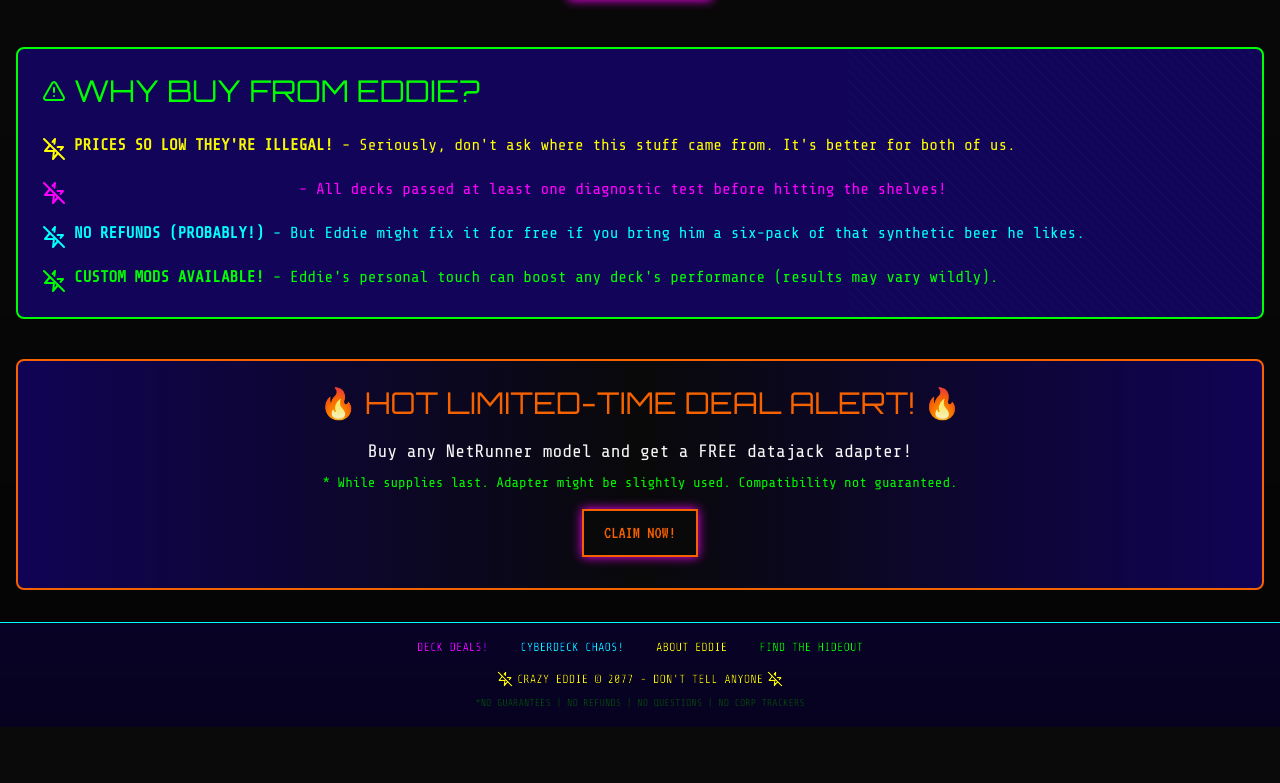
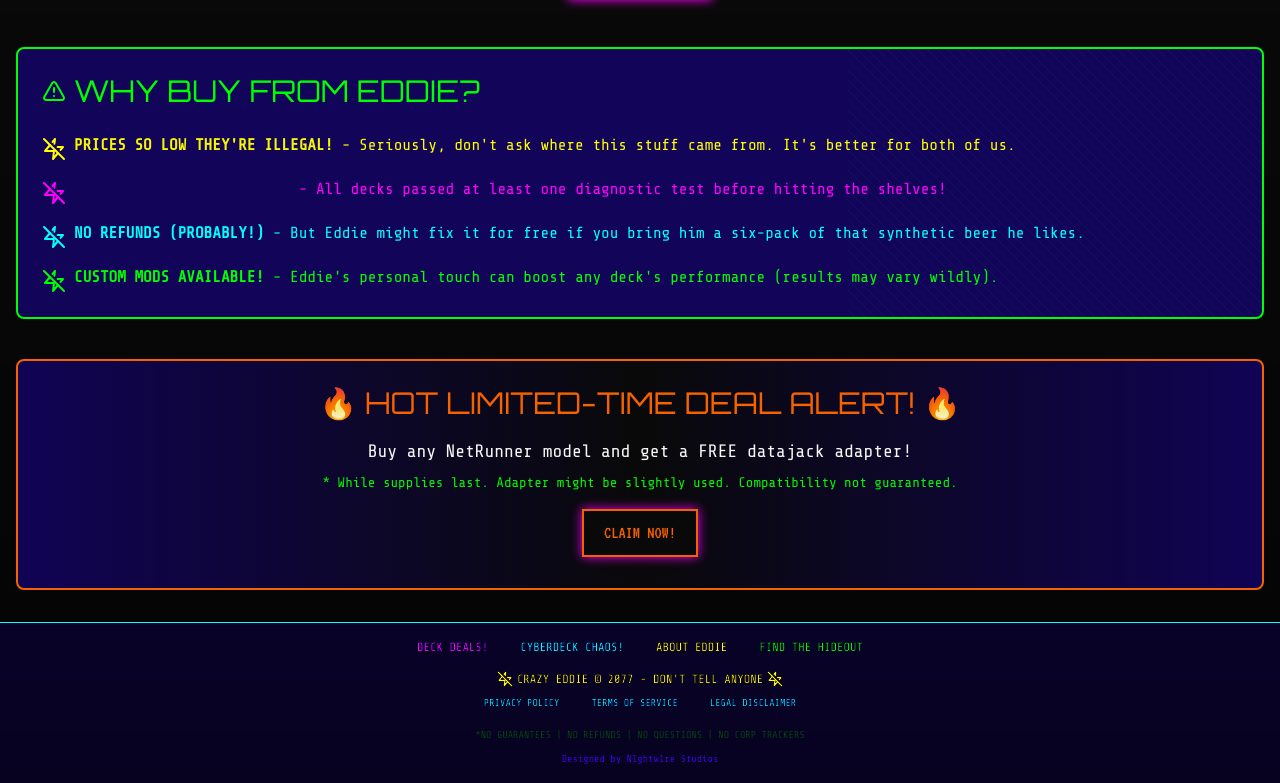
Before and after one commit to n1ghtw1re/crazy-eddies, a React (Vite) app: page / in a window 1280 px wide. Shown: the part 1464-2247 px from the top of the page. Before the commit the page ends 2191 px from the top, so only its background shows below. Built offline with nearby package versions, Linux system fonts and the light colour scheme.

Commit message:
edited footer

```diff
--- a/src/components/Footer.tsx
+++ b/src/components/Footer.tsx
@@ -14,7 +14,7 @@ export const Footer: React.FC = () => {
             <Link to="/find-the-hideout" className="text-cyber-green hover:text-cyber-pink transition-colors">FIND THE HIDEOUT</Link>
           </div>
 
-          <div className="flex justify-center items-center space-x-1 text-cyber-pink">
+          <div className="flex justify-center items-center space-x-1 text-cyber-pink mb-2">
             <ZapOff size={16} className="text-cyber-yellow" />
             <p className="text-cyber-yellow glitch-text animate-pulse">
               CRAZY EDDIE © 2077 - DON'T TELL ANYONE
@@ -22,9 +22,24 @@ export const Footer: React.FC = () => {
             <ZapOff size={16} className="text-cyber-yellow" />
           </div>
 
+          <div className="flex flex-col md:flex-row justify-center items-center space-y-2 md:space-y-0 md:space-x-8 mb-4 text-[10px]">
+            <Link to="/privacy" className="text-cyber-blue hover:text-cyber-green transition-colors">PRIVACY POLICY</Link>
+            <Link to="/terms" className="text-cyber-blue hover:text-cyber-green transition-colors">TERMS OF SERVICE</Link>
+            <Link to="/disclaimer" className="text-cyber-blue hover:text-cyber-green transition-colors">LEGAL DISCLAIMER</Link>
+          </div>
+
           <p className="mt-2 text-cyber-green text-opacity-60 text-[10px]">
             *NO GUARANTEES | NO REFUNDS | NO QUESTIONS | NO CORP TRACKERS
           </p>
+
+          <a
+            href="https://n1ghtw1re-studios.lovable.app"
+            target="_blank"
+            rel="noopener noreferrer"
+            className="inline-block mt-2 text-cyber-purple hover:text-cyber-pink transition-colors text-[10px]"
+          >
+            Designed by N1ghtw1re Studios
+          </a>
         </div>
       </div>
     </footer>
```
